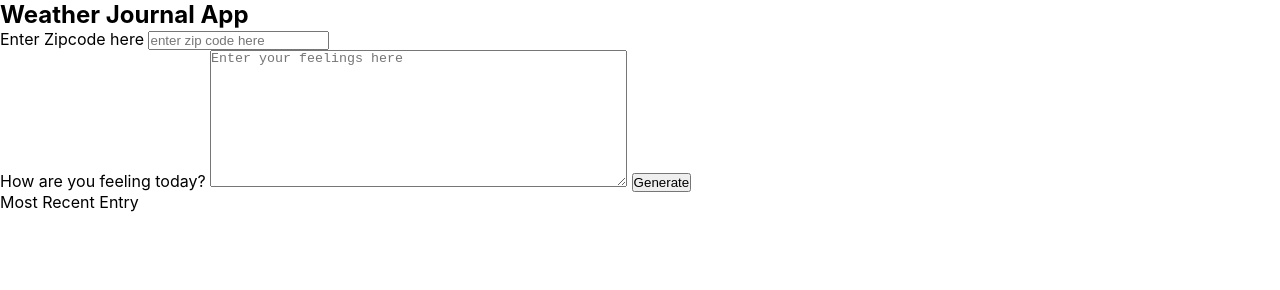
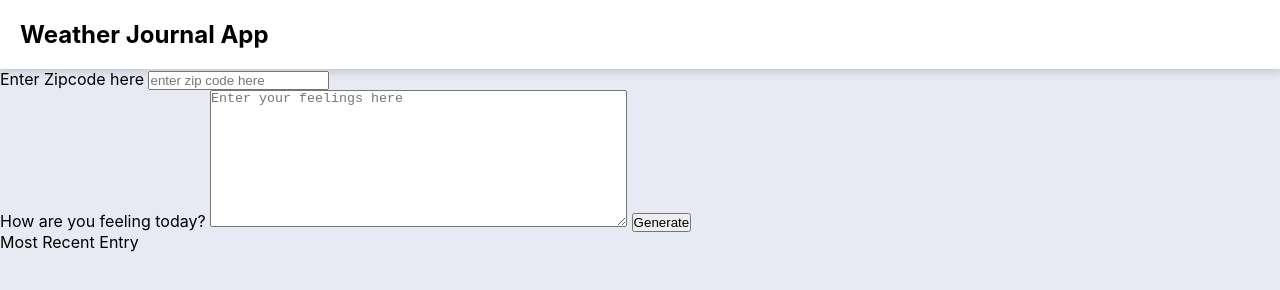
Before and after one commit to MostafaSalama/weather-journal-app, a website: page src/website/index.html in a window 1280 px wide. Drawn offline with Linux system fonts and the light colour scheme.

Commit message:
add style to the header of the page

```diff
--- a/src/website/style.css
+++ b/src/website/style.css
@@ -7,7 +7,13 @@ html {
     margin: 0;
     padding: 0;
 }
+body {
+    background-color: #E7EAF2;
+}
 header {
+    background: #ffffff;
+    padding: 20px;
+    box-shadow: 0 0 10px 2px rgba(0,0,0,0.18);
 }
 body {
 	font-family: -apple-system, BlinkMacSystemFont, sans-serif;
```
